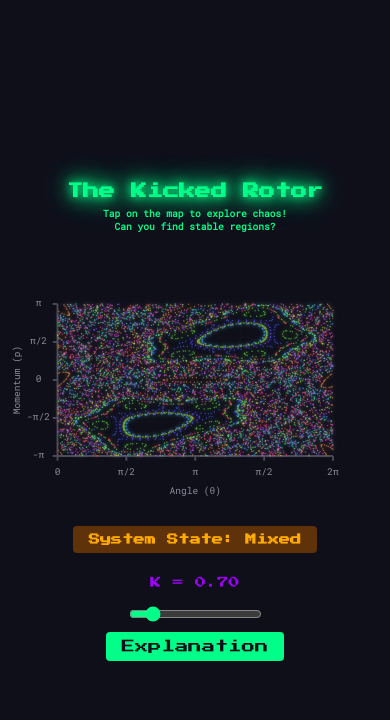
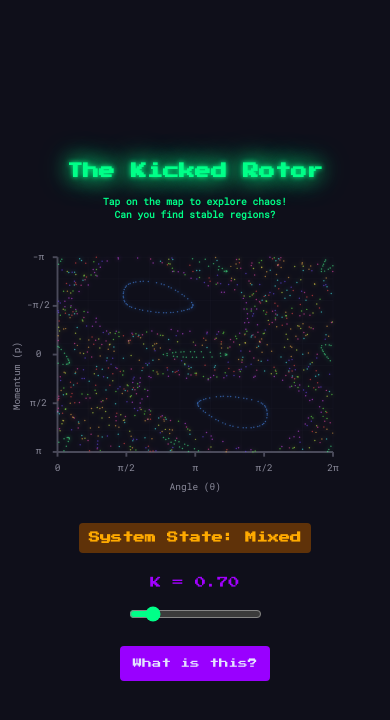
Before and after one commit to IlyaOrson/KickedRotor, a SvelteKit app: page / in a window 390 px wide. Shown: the top 720 px of the page. Built offline with nearby package versions, Linux system fonts and the light colour scheme.

Commit message:
Improved visuals, less points on small screens, fixed colors for trajectories

```diff
--- a/src/routes/+page.svelte
+++ b/src/routes/+page.svelte
@@ -1,19 +1,21 @@
 <script lang="ts">
+  import README from "../../README.md";
 
-  import README from '../../README.md';
-
-  import { onMount, onDestroy } from 'svelte';
+  import { onMount, onDestroy } from "svelte";
 
   // Types
   type Point = [number, number]; // [theta, p]
   type Trajectory = Point[];
+  type InitialPoint = { theta: number; p: number }; // Add type for initial point
 
   // Constants
-  const ASPECT_RATIO = 2/3; // height = width * 2/3
-  const MAX_WIDTH = 900;
+  const ASPECT_RATIO = 2 / 3; // height = width * 2/3
+  const MAX_WIDTH = 600;
   const MARGIN = 50;
-  const NUM_TRAJECTORIES = 50;
-  const POINTS_PER_TRAJECTORY = 150;
+  const TOP_MARGIN = 5;
+  const NUM_TRAJECTORIES = 10;
+  const MIN_POINTS = 10; // small screens
+  const MAX_POINTS = 150; // large screens
   const PI = Math.PI;
   const TWO_PI = 2 * PI;
 
@@ -26,19 +28,26 @@
   let animationPoints = $state(0);
   let animationInterval: number | null = null;
   let animationFrameId: number | null = null;
+  let initialPoints = $state<InitialPoint[]>([]); // Add state for initial points
 
   let WIDTH = $state(MAX_WIDTH);
   let HEIGHT = $derived(WIDTH * ASPECT_RATIO);
+  let pointsPerTrajectory = $derived(
+    Math.floor(MIN_POINTS + (WIDTH / MAX_WIDTH) * (MAX_POINTS - MIN_POINTS))
+  );
   onMount(() => {
     const updateDimensions = () => {
       WIDTH = Math.min(window.innerWidth, MAX_WIDTH);
     };
 
     updateDimensions();
-    window.addEventListener('resize', updateDimensions);
+    window.addEventListener("resize", updateDimensions);
+
+    // Sample initial points once
+    sampleInitialPoints();
 
     return () => {
-      window.removeEventListener('resize', updateDimensions);
+      window.removeEventListener("resize", updateDimensions);
     };
   });
 
@@ -69,15 +78,22 @@
 
   function toSVGCoords(theta: number, p: number): Point {
     const x = MARGIN + (theta / TWO_PI) * (WIDTH - 2 * MARGIN);
-    // Map p from [-π, π] to [HEIGHT - MARGIN, MARGIN]
-    const y = HEIGHT - (MARGIN + ((p + PI) / TWO_PI) * (HEIGHT - 2 * MARGIN));
+    // Add small top margin
+    const y = TOP_MARGIN + ((p + PI) / TWO_PI) * (HEIGHT - MARGIN - TOP_MARGIN);
     return [x, y];
+  }
+
+  function fromSVGCoords(x: number, y: number): Point {
+    const theta = ((x - MARGIN) / (WIDTH - 2 * MARGIN)) * TWO_PI;
+    // Inverse of toSVGCoords for y
+    const p = ((y - TOP_MARGIN) / (HEIGHT - MARGIN - TOP_MARGIN)) * TWO_PI - PI;
+    return [theta, p];
   }
 
   function generateTrajectory(
     initialTheta: number,
     initialP: number,
-    points = POINTS_PER_TRAJECTORY,
+    points = pointsPerTrajectory // Use dynamic points by default
   ): Trajectory {
     const trajectory: Trajectory = [];
     let [theta, p] = [initialTheta, initialP];
@@ -90,14 +106,21 @@
     return trajectory;
   }
 
+  // Sample initial points
+  function sampleInitialPoints() {
+    initialPoints = Array(NUM_TRAJECTORIES)
+      .fill(0)
+      .map(() => ({
+        theta: Math.random() * TWO_PI,
+        p: Math.random() * TWO_PI - PI, // Range [-π, π]
+      }));
+  }
+
+  // Modified initializePhaseSpace to use fixed initial points
   function initializePhaseSpace() {
-    trajectories = Array(NUM_TRAJECTORIES)
-      .fill(0)
-      .map(() => {
-        const initialTheta = Math.random() * TWO_PI;
-        const initialP = Math.random() * TWO_PI - PI; // Range [-π, π]
-        return generateTrajectory(initialTheta, initialP);
-      });
+    trajectories = initialPoints.map(({ theta, p }) =>
+      generateTrajectory(theta, p)
+    );
   }
 
   function startTrajectoryAnimation(trajectory: Trajectory) {
@@ -139,7 +162,7 @@
   // Debounced update function for k
   const updateK = debounce((value: number) => {
     k = value;
-  }, 500);
+  }, 200);
 
   function handleSliderInput(event: Event) {
     const value = parseFloat((event.target as HTMLInputElement).value);
@@ -147,13 +170,21 @@
     updateK(value); // Debounced update
   }
 
+  function isWithinPhaseBounds(x: number, y: number): boolean {
+    return (
+      x >= MARGIN &&
+      x <= WIDTH - MARGIN &&
+      y >= TOP_MARGIN &&
+      y <= HEIGHT - MARGIN
+    );
+  }
+
   function handleCanvasClick(event: MouseEvent) {
-
-    const svg = document.querySelector('.phase-space') as SVGSVGElement;
+    const svg = document.querySelector(".phase-space") as SVGSVGElement;
     const pt = svg.createSVGPoint();
     const CTM = svg.getScreenCTM();
     if (!CTM) {
-      throw new Error('Could not get SVG coordinate transformation matrix');
+      throw new Error("Could not get SVG coordinate transformation matrix");
     }
 
     pt.x = event.clientX;
@@ -162,21 +193,27 @@
     // Transform the point from screen coordinates to SVG coordinates
     const svgPoint = pt.matrixTransform(CTM.inverse());
 
+    // Check if click is within phase space bounds
+    if (!isWithinPhaseBounds(svgPoint.x, svgPoint.y)) {
+      return;
+    }
+
     // Convert SVG coordinates to phase space coordinates
-    const theta = ((svgPoint.x - MARGIN) / (WIDTH - 2 * MARGIN)) * TWO_PI;
-    const p = ((HEIGHT - svgPoint.y - MARGIN) / (HEIGHT - 2 * MARGIN)) * TWO_PI - PI;
+    const [theta, p] = fromSVGCoords(svgPoint.x, svgPoint.y);
 
-    startTrajectoryAnimation(generateTrajectory(theta, p, 5 * POINTS_PER_TRAJECTORY));
+    startTrajectoryAnimation(
+      generateTrajectory(theta, p, pointsPerTrajectory * 5)
+    );
   }
 
   function handleCanvasKeydown(event: KeyboardEvent) {
-    if (event.key === 'Enter' || event.key === ' ') {
+    if (event.key === "Enter" || event.key === " ") {
       event.preventDefault();
     }
   }
 
   function handleCanvasKeypress(event: KeyboardEvent) {
-    if (event.key === 'Enter' || event.key === ' ') {
+    if (event.key === "Enter" || event.key === " ") {
       event.preventDefault();
     }
   }
@@ -206,7 +243,9 @@
   <!-- <h1 class="title">The Kicked Rotor</h1> -->
   {#if !isReadmeExpanded}
     <h1 class="title">The Kicked Rotor</h1>
-  <h2 class="subtitle">Tap on the map to explore chaos!<br>Can you find stable regions?</h2>
+    <h2 class="subtitle">
+      Tap on the map to explore chaos!<br />Can you find stable regions?
+    </h2>
     <div
       class="svg-container"
       onclick={handleCanvasClick}
@@ -228,14 +267,14 @@
         {#each Array(10) as _, i}
           <line
             x1={MARGIN}
-          y1={MARGIN + (i * (HEIGHT - 2 * MARGIN)) / 9}
+            y1={TOP_MARGIN + (i * (HEIGHT - MARGIN - TOP_MARGIN)) / 9}
             x2={WIDTH - MARGIN}
-          y2={MARGIN + (i * (HEIGHT - 2 * MARGIN)) / 9}
+            y2={TOP_MARGIN + (i * (HEIGHT - MARGIN - TOP_MARGIN)) / 9}
             class="grid-line"
           />
           <line
             x1={MARGIN + (i * (WIDTH - 2 * MARGIN)) / 9}
-          y1={MARGIN}
+            y1={TOP_MARGIN}
             x2={MARGIN + (i * (WIDTH - 2 * MARGIN)) / 9}
             y2={HEIGHT - MARGIN}
             class="grid-line"
@@ -252,7 +291,7 @@
         />
         <line
           x1={MARGIN}
-        y1={MARGIN}
+          y1={TOP_MARGIN}
           x2={MARGIN}
           y2={HEIGHT - MARGIN}
           class="axis"
@@ -263,7 +302,8 @@
         <text
           x={10}
           y={HEIGHT / 2}
-        class="axis-label" transform="rotate(-90, 10, {HEIGHT / 2})">Momentum (p)</text
+          class="axis-label"
+          transform="rotate(-90, 10, {HEIGHT / 2})">Momentum (p)</text
         >
 
         <!-- p-axis ticks -->
@@ -348,16 +388,17 @@
           type="range"
           min="0"
           max="5"
-        step="0.1"
+          step="0.02"
           value={k}
           oninput={handleSliderInput}
+          aria-label="K parameter"
         />
       </div>
     </div>
   {/if}
   <div class="readme-widget">
     <button class="toggle-button" onclick={toggleReadme}>
-      {isReadmeExpanded ? 'Playground' : 'Explanation'}
+      {isReadmeExpanded ? "Playground" : "What is this?"}
     </button>
     {#if isReadmeExpanded}
       <div class="readme-content">
@@ -368,13 +409,12 @@
 </div>
 
 <style>
-
   /* Workaround to render equations from a markdown file */
   /* https://github.com/pngwn/MDsveX/issues/302#issuecomment-1041293000  */
   @import url("https://cdn.jsdelivr.net/npm/katex@0.12.0/dist/katex.min.css");
 
-  @import url('https://fonts.googleapis.com/css2?family=Press+Start+2P&display=swap');
-  @import url('https://fonts.googleapis.com/css2?family=Roboto+Mono&display=swap');
+  @import url("https://fonts.googleapis.com/css2?family=Press+Start+2P&display=swap");
+  @import url("https://fonts.googleapis.com/css2?family=Roboto+Mono&display=swap");
 
   .kicked-rotor {
     padding: 1rem;
@@ -396,22 +436,25 @@
   }
 
   .title {
-    font-family: 'Press Start 2P', monospace;
+    font-family: "Press Start 2P", monospace;
     color: #00ff88;
-    font-size: clamp(1rem, 4vw, 1.5rem);
+    font-size: clamp(1rem, 4vw, 3rem);
     margin: 0;
     min-height: var(--min-title-height);
     text-align: center;
     position: relative;
     z-index: 10;
-    text-shadow: 0 0 10px #00ff88, 0 0 20px #00ff88, 0 0 30px #00ff88;
+    text-shadow:
+      0 0 5px #00ff88,
+      0 0 20px #00ff88,
+      0 0 30px #00ff88;
   }
 
   .subtitle {
-    font-family: 'Roboto Mono', monospace;
+    font-family: "Roboto Mono", monospace;
     color: #00ff88;
     font-size: clamp(0.6rem, 1vw, 1rem);
-    margin: 0;
+    margin: 3;
     text-align: center;
     position: relative;
     z-index: 10;
@@ -447,8 +490,7 @@
     fill: #8a8a9a;
     font-size: clamp(10px, 2vw, 15px);
     text-anchor: middle;
-    font-family: 'Roboto Mono', monospace;
-    user-select: none;
+    font-family: "Roboto Mono", monospace;
   }
 
   .y-axis-label {
@@ -495,7 +537,6 @@
     gap: 1rem;
     align-items: center;
     width: 100%;
-    user-select: none;
   }
 
   .parameter-control {
@@ -507,7 +548,7 @@
   }
 
   .k-value {
-    font-family: 'Press Start 2P', monospace;
+    font-family: "Press Start 2P", monospace;
     color: #a200ff;
     font-size: clamp(0.7rem, 1.2vw, 1rem);
     margin-top: 1rem;
@@ -517,18 +558,18 @@
     width: 100%;
     max-width: 200px;
     accent-color: #00ff88;
+    margin-bottom: 1rem;
   }
 
   .system-state {
-    font-size: clamp(0.7rem, 1.2vw, 1rem);
-    padding: 0.5rem 1rem;
+    font-size: clamp(0.7rem, 2vw, 1.5rem);
+    padding: 0.6rem;
     border-radius: 0.25rem;
     font-weight: bold;
     transition: all 0.3s;
     text-align: center;
     vertical-align: baseline;
-    font-family: 'Press Start 2P', monospace;
-    user-select: none;
+    font-family: "Press Start 2P", monospace;
   }
 
   .regular {
@@ -553,14 +594,16 @@
   }
 
   .toggle-button {
-    background: #00ff88;
-    color: #0f0f1a;
+    background: #9900ff;
+    color: #e4e4ff;
     border: none;
     padding: 0.5rem 1rem;
-    font-family: 'Press Start 2P', monospace;
+    font-family: "Press Start 2P", monospace;
     cursor: pointer;
     border-radius: 0.25rem;
+    padding: 0.8rem;
     transition: background 0.3s;
+    font-size: clamp(0.6rem, 2vw, 1rem);
   }
 
   .readme-content {
@@ -573,7 +616,6 @@
     overflow-y: auto;
   }
 
-
   :global(body) {
     background: #0f0f1a;
     color: #fff;
```
Lines whose indentation alone changed are shown as unchanged.
